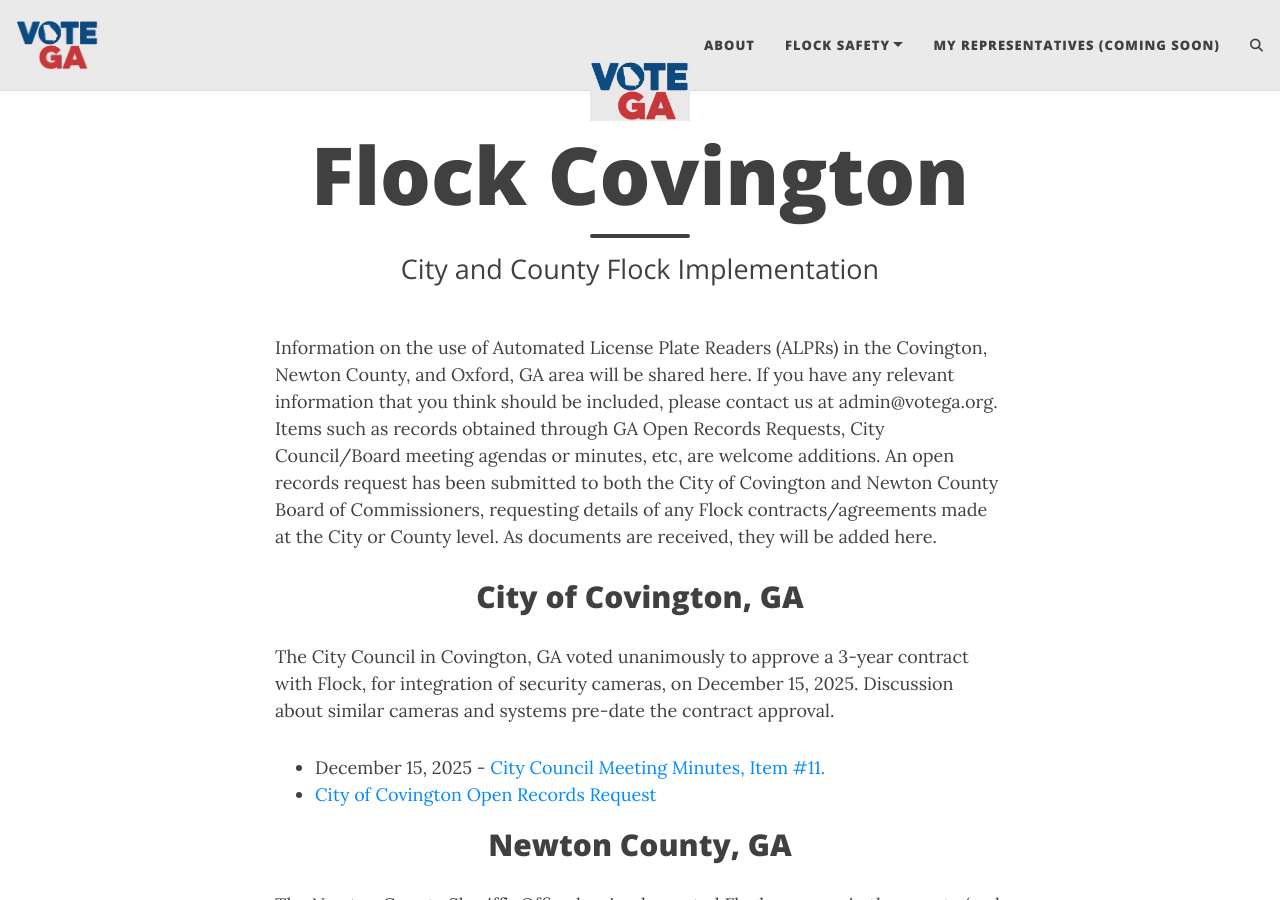
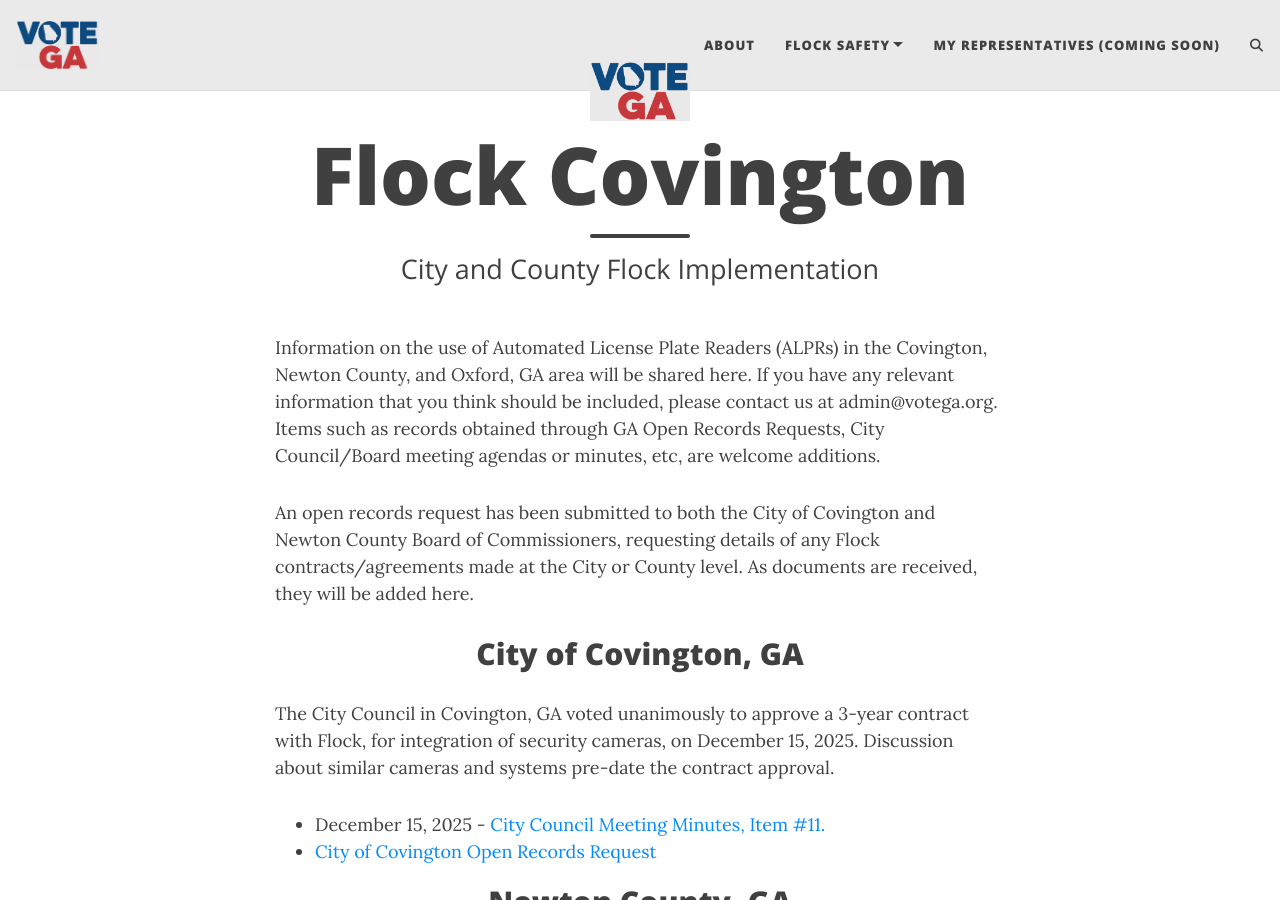
Before and after one commit to Votega/votega.org-TEST, a Jekyll site: the page built from flock-covington.md, in a window 1280 px wide and 900 px high. Built offline with Jekyll 4.4.1, drawn with Linux system fonts in a browser that asks for light colours; comment, search, counter and statistics services are not loaded; part of the change alters nothing that is shown.

```diff
--- a/flock-covington.md
+++ b/flock-covington.md
@@ -4,17 +4,19 @@ title: Flock Covington
 subtitle: City and County Flock Implementation
 ---
 
-Information on the use of Automated License Plate Readers (ALPRs) in the Covington, Newton County, and Oxford, GA area will be shared here. If you have any relevant information that you think should be included, please contact us at admin@votega.org. Items such as records obtained through GA Open Records Requests, City Council/Board meeting agendas or minutes, etc, are welcome additions. An open records request has been submitted to both the City of Covington and Newton County Board of Commissioners, requesting details of any Flock contracts/agreements made at the City or County level. As documents are received, they will be added here.
+Information on the use of Automated License Plate Readers (ALPRs) in the Covington, Newton County, and Oxford, GA area will be shared here. If you have any relevant information that you think should be included, please contact us at admin@votega.org. Items such as records obtained through GA Open Records Requests, City Council/Board meeting agendas or minutes, etc, are welcome additions.
+
+An open records request has been submitted to both the City of Covington and Newton County Board of Commissioners, requesting details of any Flock contracts/agreements made at the City or County level. As documents are received, they will be added here.
 
 ## <center>City of Covington, GA</center>
 The City Council in Covington, GA voted unanimously to approve a 3-year contract with Flock, for integration of security cameras, on December 15, 2025. Discussion about similar cameras and systems pre-date the contract approval.
  - December 15, 2025 - [City Council Meeting Minutes, Item #11.](https://cityofcovington.org/ckeditorfiles/files/2025_CityCouncil_1215_Minutes.pdf)
- - [City of Covington Open Records Request](www.foiamachine.org/foi/city-of-covington-flock-contract-12983/?sharing=SPVLSTR44AWP)
+ - [City of Covington Open Records Request](https://www.foiamachine.org/foi/city-of-covington-flock-contract-12983/?sharing=SPVLSTR44AWP)
 
 ## <center>Newton County, GA</center>
 The Newton County Sheriff's Office has implemented Flock cameras in the county (and very likely using other vendors as well). So far, we've found references to purchasing/installation of flock cameras in the following:
  - April 15, 2025 - [Board of Commissioners Meeting Agenda, Item #18](https://www.newtoncountyga.gov/AgendaCenter/ViewFile/Agenda/_04152025-812)
- - [Newton County Open Records Request](www.foiamachine.org/foi/newton-county-flock-contractaudit-logs-12995/?sharing=7BJXA4YTVL4P)
+ - [Newton County Open Records Request](https://www.foiamachine.org/foi/newton-county-flock-contractaudit-logs-12995/?sharing=7BJXA4YTVL4P)
 
 ## <center>Deflock.org ALPR Community Map</center>
 <iframe src="https://deflock.org/map#map=13/33.602253/-83.864222" width="100%" height="600" style="border: none;"></iframe>
```
